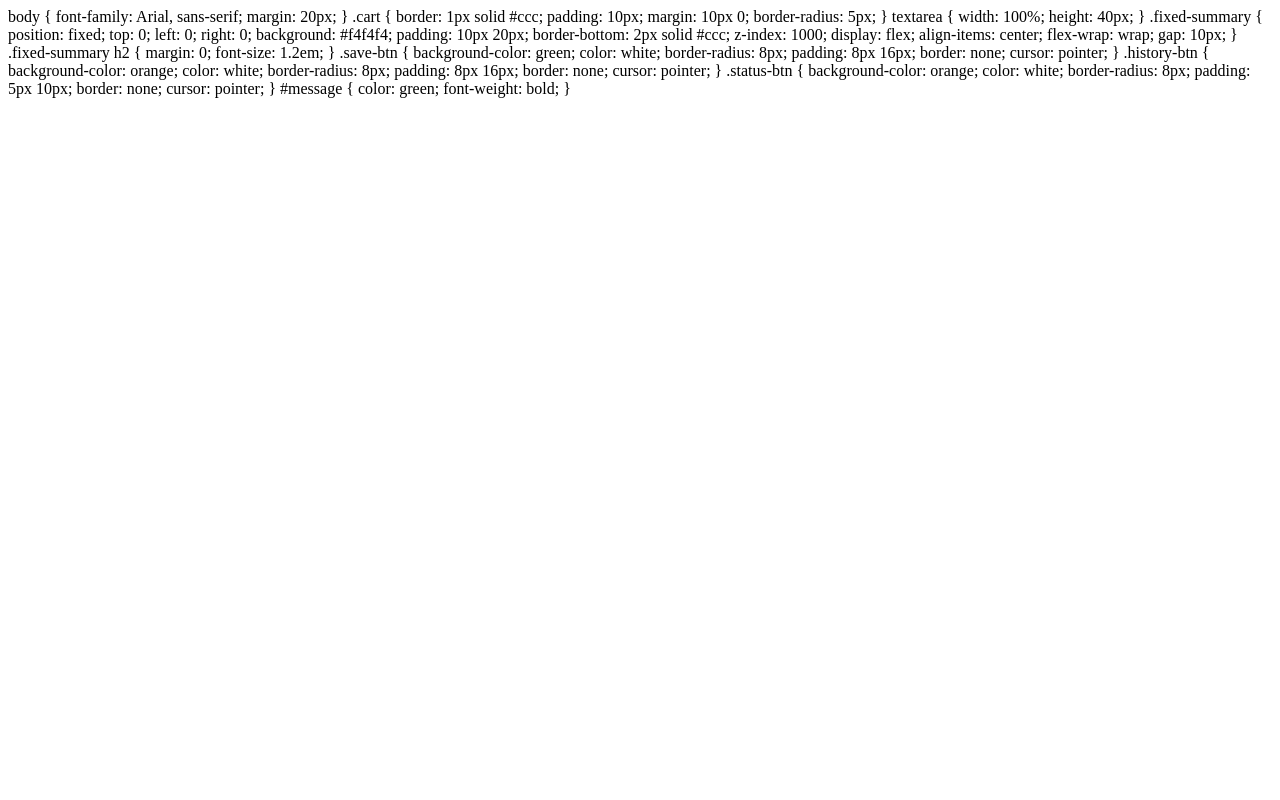
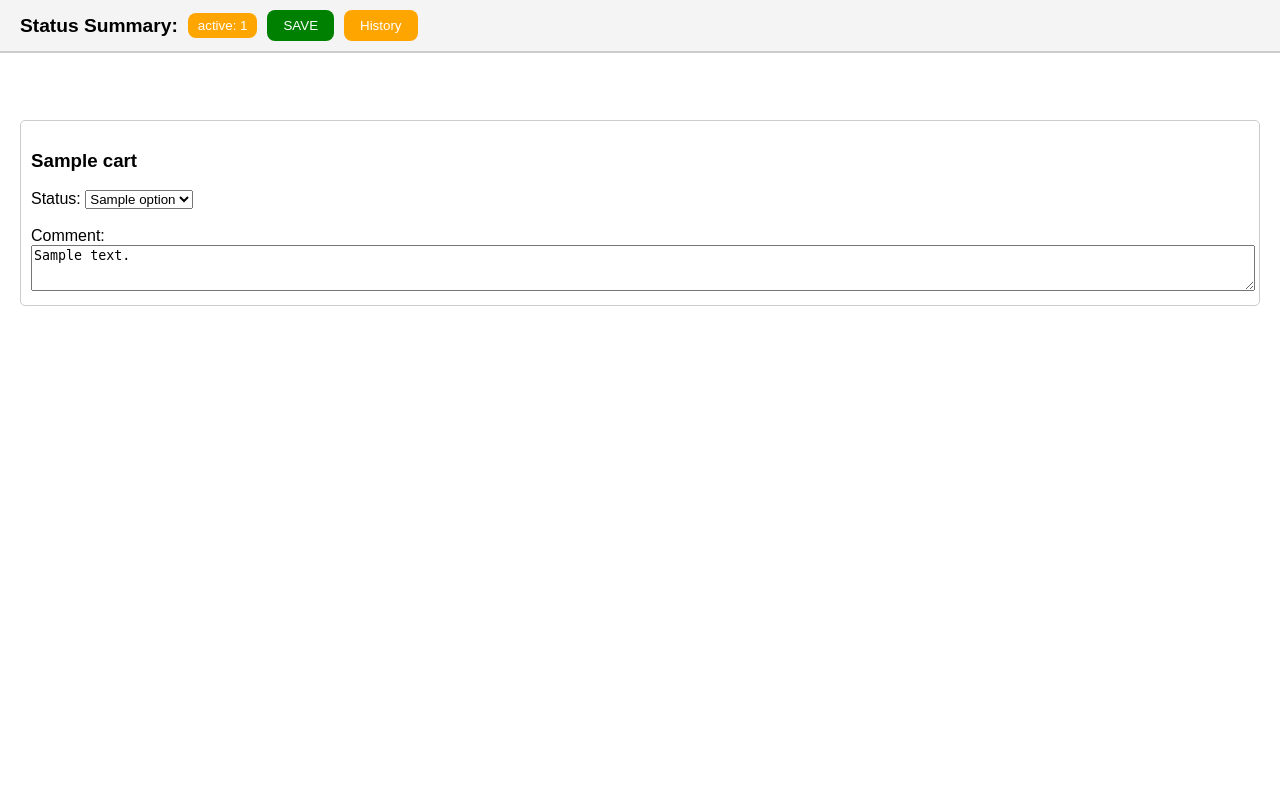
Before and after one commit to ojavier0506-ui/golf_carts, a Flask app: template templates/index.html in a window 1280 px wide. Run offline with Flask 3, Linux system fonts and the light colour scheme; the template is opened without the code that fills it: most values are stand-ins (such as "Sample title", 1, 10 or a date in 2020); parts of the project's set-up code (start-up, migrations or seed data) failed here and were passed over.

Commit message:
Update index.html

```diff
--- a/templates/index.html
+++ b/templates/index.html
@@ -1,7 +1,15 @@
+<!DOCTYPE html>
+<html lang="en">
+<head>
+    <meta charset="UTF-8">
+    <meta name="viewport" content="width=device-width, initial-scale=1.0">
+    <title>SunCart Tracker</title>
+    <style>
         body { font-family: Arial, sans-serif; margin: 20px; }
         .cart { border: 1px solid #ccc; padding: 10px; margin: 10px 0; border-radius: 5px; }
         textarea { width: 100%; height: 40px; }
 
+        /* Barra fija de resumen */
         .fixed-summary {
             position: fixed;
             top: 0;
@@ -16,30 +24,87 @@ textarea { width: 100%; height: 40px; }
             flex-wrap: wrap;
             gap: 10px;
         }
+
         .fixed-summary h2 { margin: 0; font-size: 1.2em; }
-.save-btn {
-    background-color: green;
-    color: white;
-    border-radius: 8px;
-    padding: 8px 16px;
-    border: none;
-    cursor: pointer;
+
+        /* Botones */
+        .save-btn { background-color: green; color: white; border-radius: 8px; padding: 8px 16px; border: none; cursor: pointer; }
+        .history-btn { background-color: orange; color: white; border-radius: 8px; padding: 8px 16px; border: none; cursor: pointer; }
+        .status-btn { background-color: orange; color: white; border-radius: 8px; padding: 5px 10px; border: none; cursor: pointer; }
+
+        #message { color: green; font-weight: bold; }
+
+        body { margin-top: 120px; } /* espacio para la barra fija */
+    </style>
+</head>
+<body>
+
+    <!-- Barra de resumen fija -->
+    <div class="fixed-summary">
+        <h2>Status Summary:</h2>
+        {% for status, count in counts.items() %}
+            <button class="status-btn" onclick="showCarts('{{status}}')">{{status}}: {{count}}</button>
+        {% endfor %}
+        <button class="save-btn" onclick="document.getElementById('cartForm').submit();">SAVE</button>
+        <button class="history-btn" onclick="openHistory()">History</button>
+    </div>
+
+    <p id="message">{{ message }}</p>
+
+    <form method="POST" id="cartForm">
+        {% for cart in carts %}
+            <div class="cart">
+                <h3>{{cart}}</h3>
+                <label>Status: </label>
+                <select name="status_{{cart}}">
+                    {% for option in status_options %}
+                        <option value="{{option}}" {% if cart_states[cart]['status'] == option %}selected{% endif %}>{{option}}</option>
+                    {% endfor %}
+                </select>
+                <br><br>
+                <label>Comment:</label><br>
+                <textarea name="comment_{{cart}}">{{cart_states[cart]['comment']}}</textarea>
+            </div>
+        {% endfor %}
+    </form>
+
+    <script>
+        function showCarts(status) {
+            let cartsInStatus = [];
+            {% for cart in carts %}
+                if ("{{cart_states[cart]['status']}}" === status) {
+                    cartsInStatus.push("{{cart}}");
                 }
-.history-btn {
-    background-color: orange;
-    color: white;
-    border-radius: 8px;
-    padding: 8px 16px;
-    border: none;
-    cursor: pointer;
-}
-.status-btn {
-    background-color: orange;
-    color: white;
-    border-radius: 8px;
-    padding: 5px 10px;
-    border: none;
-    cursor: pointer;
+            {% endfor %}
+            alert("SunCarts " + status + ":\n" + cartsInStatus.join(", "));
         }
 
-#message { color: green; font-weight: bold; }
+        function openHistory() {
+            let cart = prompt("Enter SunCart name (e.g., SunCart 1):");
+            let date = prompt("Enter date (YYYY-MM-DD):");
+            if (!cart || !date) return;
+
+            fetch('/get_history', {
+                method: 'POST',
+                headers: {'Content-Type': 'application/x-www-form-urlencoded'},
+                body: 'cart=' + encodeURIComponent(cart) + '&date=' + encodeURIComponent(date)
+            })
+            .then(res => res.json())
+            .then(data => {
+                if (data.error) {
+                    alert(data.error);
+                } else if (data.length === 0) {
+                    alert("No changes for this date.");
+                } else {
+                    let msg = "History for " + cart + " on " + date + ":\n";
+                    data.forEach(item => {
+                        msg += item.time + " - " + item.status + " - " + item.comment + "\n";
+                    });
+                    alert(msg);
+                }
+            });
+        }
+    </script>
+
+</body>
+</html>
```
Lines whose indentation alone changed are shown as unchanged.
